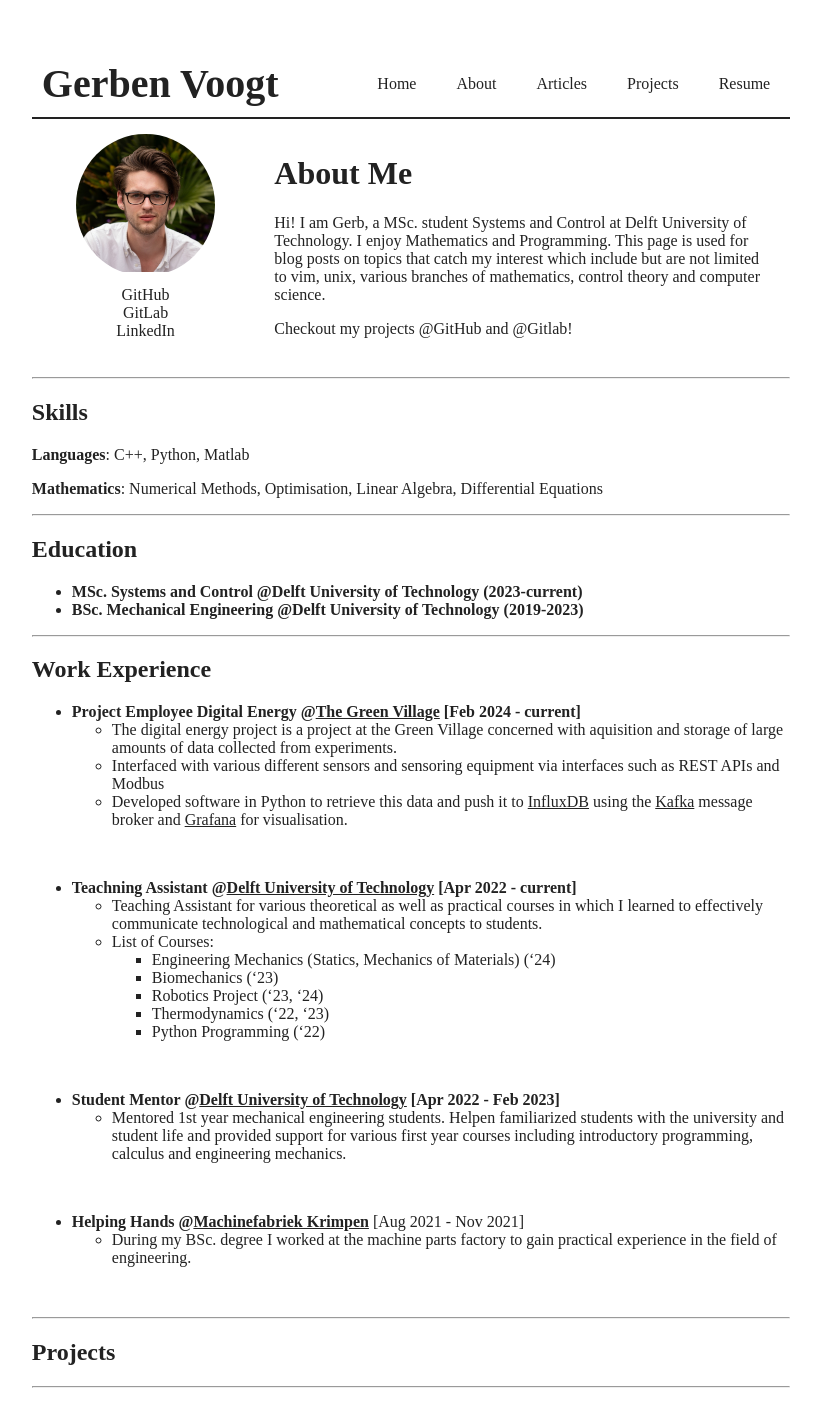
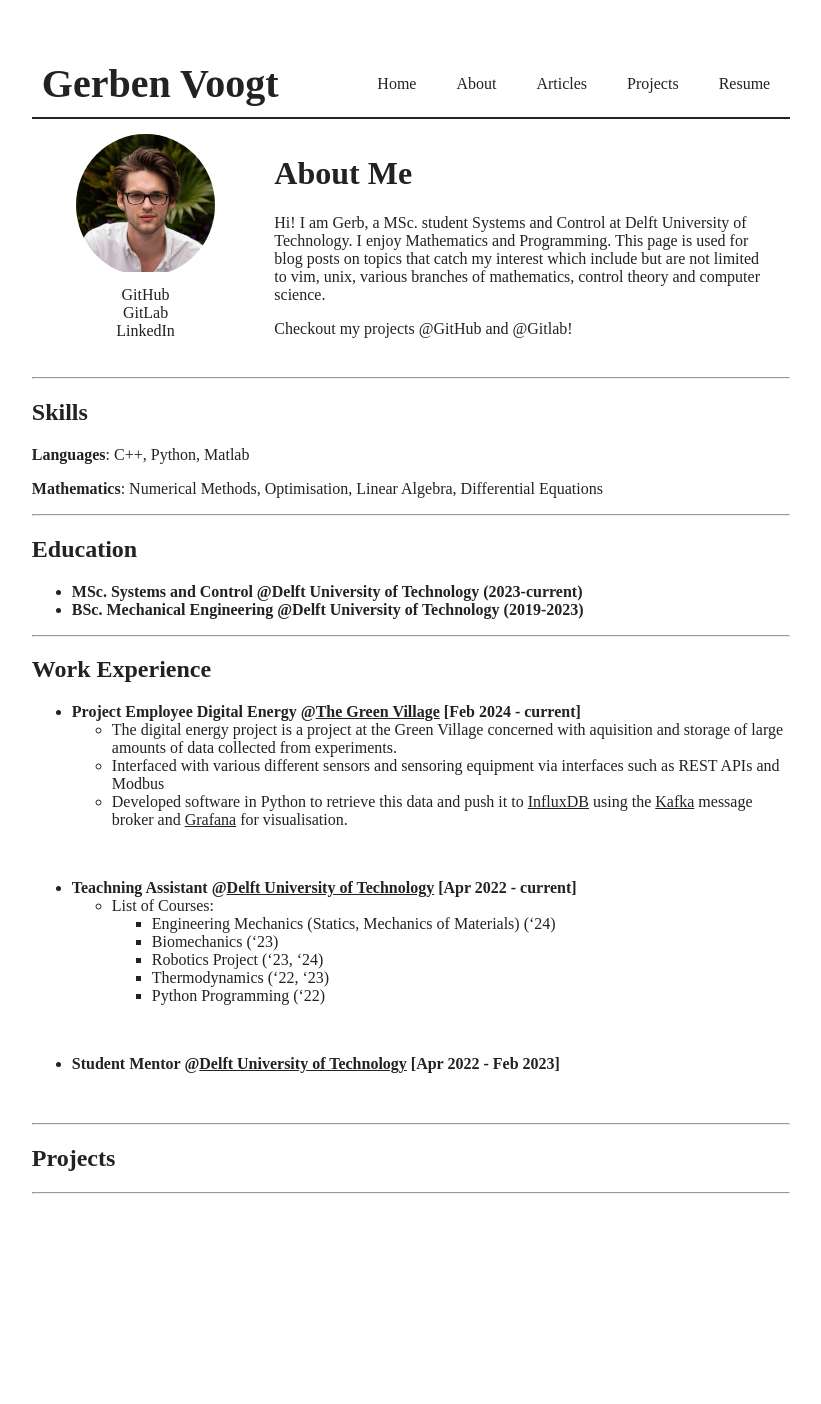
Before and after one commit to Gerb-Voogt/gerb-voogt.github.io, a Jekyll site: the page built from about.markdown, in a window 1280 px wide. Shown: the whole page, without its empty margins (229-1050 px from the left). Built offline with Jekyll 4.4.1, drawn with Linux system fonts in a browser that asks for light colours; after the commit the page ends 1210 px from its top, so only the background shows below that.

Commit message:
Updated about page

```diff
--- a/about.markdown
+++ b/about.markdown
@@ -54,7 +54,6 @@ title: About
 
 
 - **Teachning Assistant @[Delft University of Technology](https://www.tudelft.nl/en/) [Apr 2022 - current]**
-  - Teaching Assistant for various theoretical as well as practical courses in which I learned to effectively communicate technological and mathematical concepts to students.
   - List of Courses:
     - Engineering Mechanics (Statics, Mechanics of Materials) ('24)
     - Biomechanics ('23)
@@ -66,15 +65,9 @@ title: About
 
 
 - **Student Mentor @[Delft University of Technology](https://www.tudelft.nl/en/) [Apr 2022 - Feb 2023]**
-  - Mentored 1st year mechanical engineering students. Helpen familiarized students with the university and student life and provided support for various first year courses including introductory programming, calculus and engineering mechanics.
 
 <br>
 
-
-- **Helping Hands @[Machinefabriek Krimpen](https://machinefabriekkrimpen.nl/en/)** [Aug 2021 - Nov 2021]
-  - During my BSc. degree I worked at the machine parts factory to gain practical experience in the field of engineering.
-
-<br>
 
 
 ---
```
